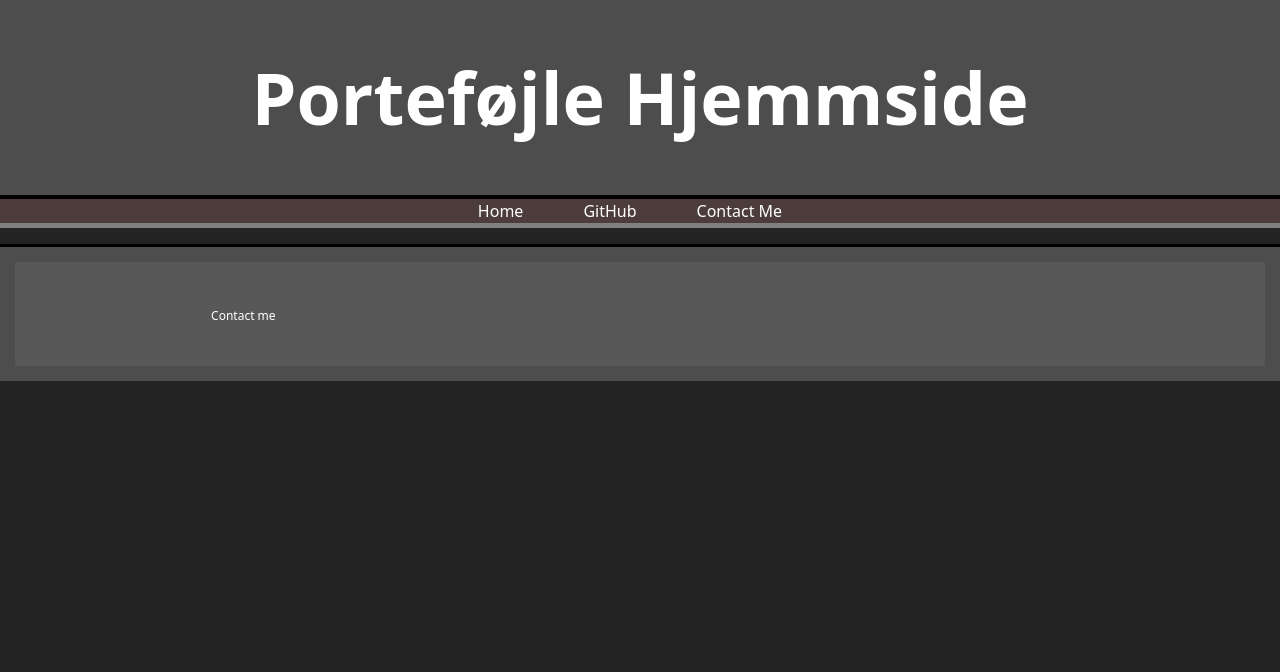
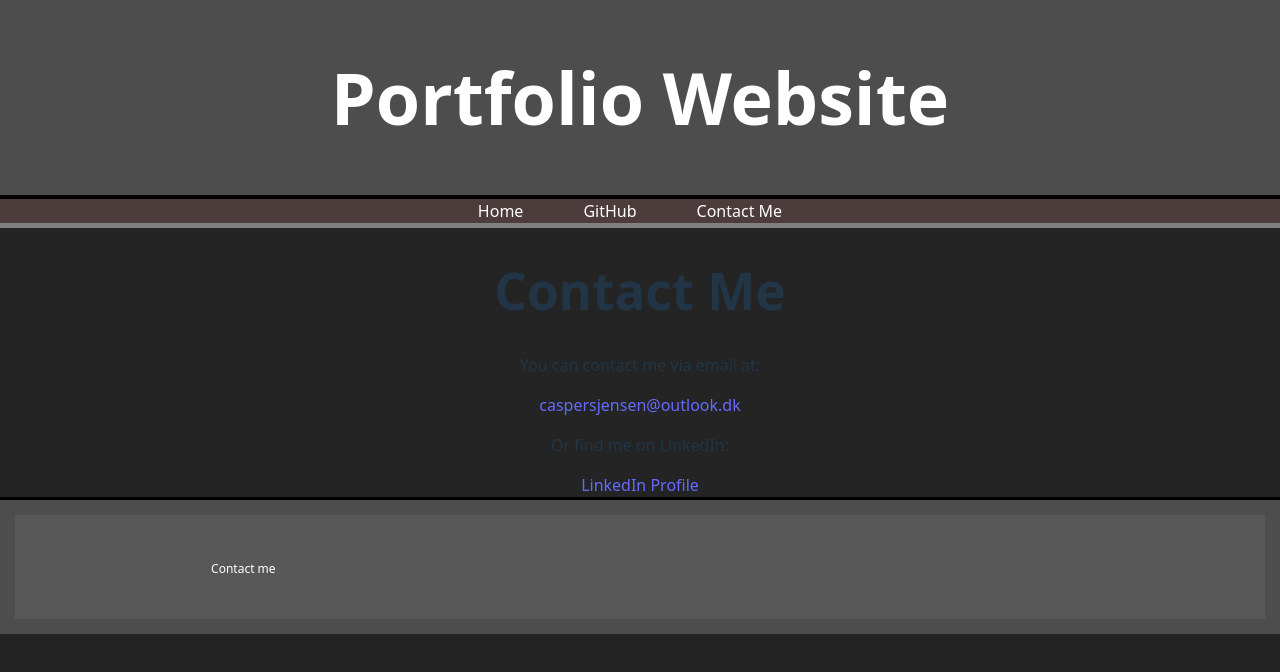
Before and after one commit to RLGPH/PortfolioWebsiteCasper, a React (Vite) app: page /contact in a window 1280 px wide. Shown: the top 672 px of the page. Built offline with nearby package versions, Linux system fonts and the light colour scheme.

Commit message:
Skibdi works now gibity goop

```diff
--- a/src/components/Header/Header.jsx
+++ b/src/components/Header/Header.jsx
@@ -6,7 +6,7 @@ const Header = () => {
     <>
       <header className="site-header">
         <div>
-            <h1>Porteføjle Hjemmside</h1>
+            <h1>Portfolio Website</h1>
         </div>
       </header>
     </>
--- a/src/pages/ContactMe.jsx
+++ b/src/pages/ContactMe.jsx
@@ -4,6 +4,17 @@ const ContactMe = () => {
   return (
     <div>
 
+      <h1>Contact Me</h1>
+
+      <p>You can contact me via email at:</p>
+
+      <a href="mailto:caspersjensen@outlook.dk">caspersjensen@outlook.dk</a>
+
+      <p>Or find me on LinkedIn:</p>
+
+      <a href="https://www.linkedin.com/in/casper-jensen-648507316/" target="_blank" rel="noopener noreferrer">
+        LinkedIn Profile
+      </a>
     </div>
   )
 }
--- a/src/pages/Home.jsx
+++ b/src/pages/Home.jsx
@@ -24,7 +24,7 @@ const Home = () => {
 
   return (
     <div>
-      <h1>Portefølje</h1>
+      <h1>Portfolio</h1>
       <div>
         <p>This is the home page. Use the navigation to explore the app.</p>
       </div>
```
